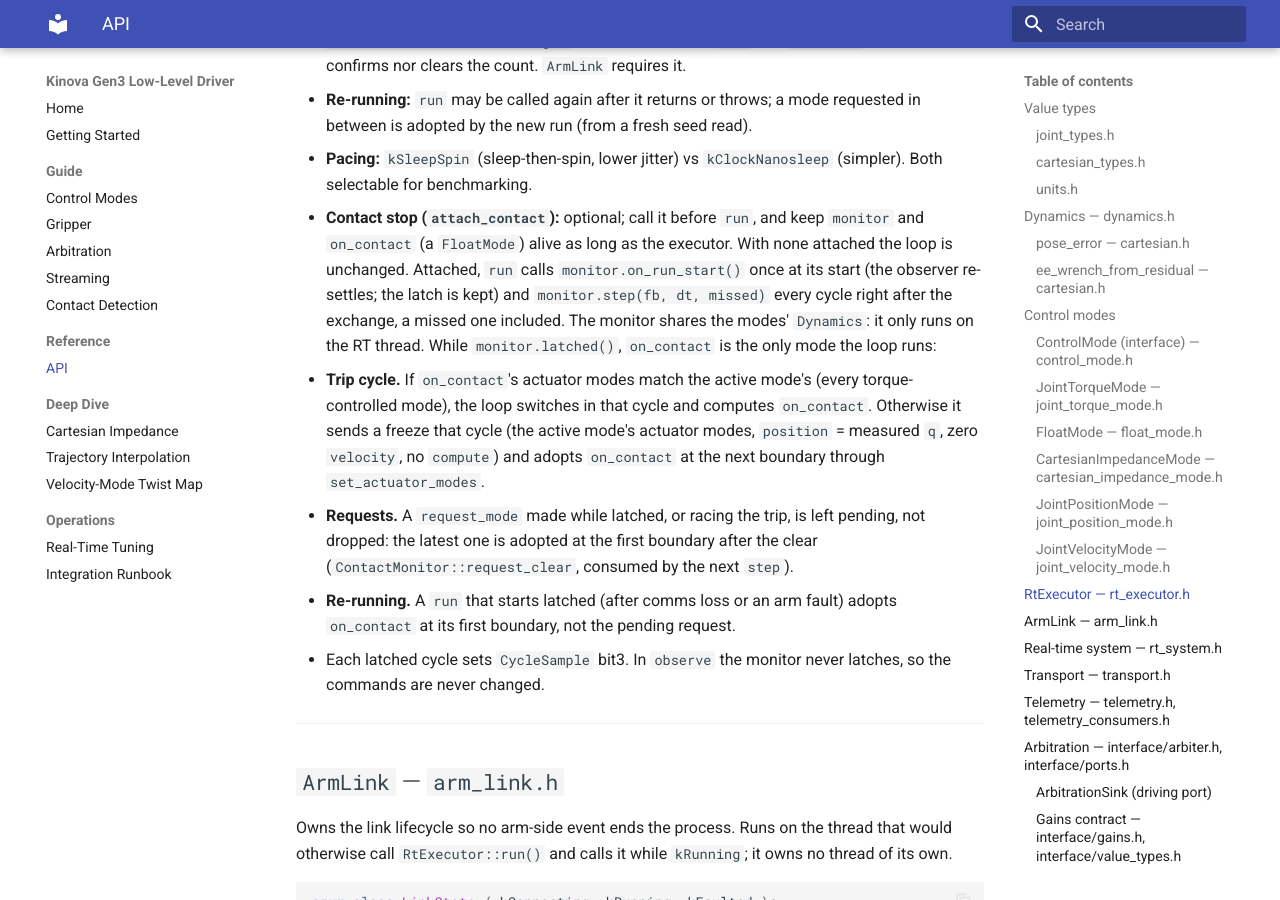
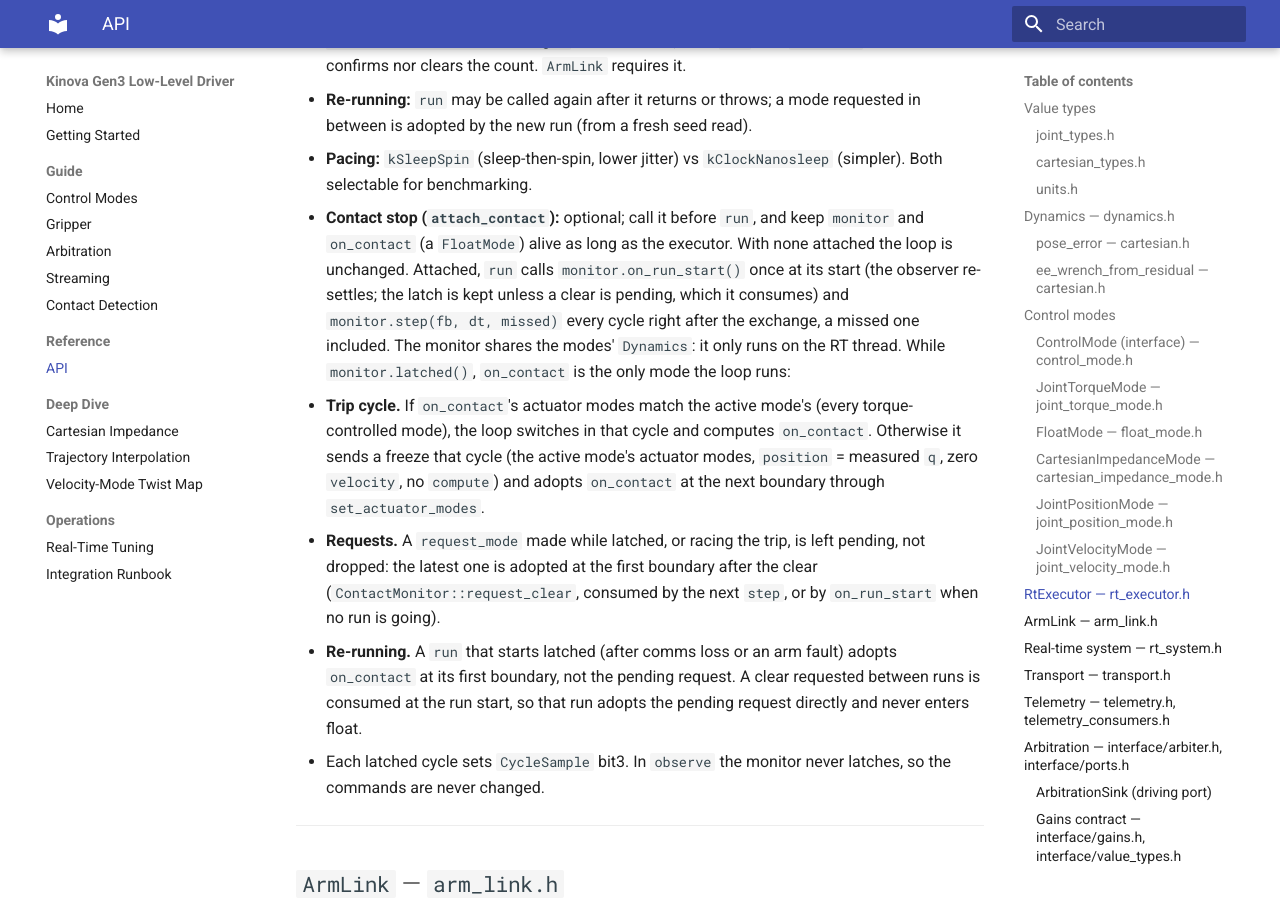
Before and after one commit to rammp-org/kinova-gen3-driver, an MkDocs documentation site: the page built from docs/reference/api.md, in a window 1280 px wide and 900 px high, scrolled down 7179 px. Built offline with MkDocs 1.6.1 and Material for MkDocs 9.7.7, drawn with Linux system fonts in a browser that asks for light colours; some of the changed text lies outside the part shown.

Commit message:
fix(contact): kContact stream close cause, clear between runs, refusal reports active thresholds
- StreamCloseCause::kContact: a contact stop closes an open stream with it;
  every other halt keeps kHalted.
- ContactMonitor::on_run_start() consumes a pending clear, so a clear made
  while no run is going adopts the requested mode directly instead of float
  first and then position (one set_actuator_modes handshake, not two).
- The Arbiter's not-authorized refusal of on_set_contact_thresholds reports
  the active profile and theta, as ContactThresholdsResult documents.
- Docs: float damping is intended, not measured; bench steps add the
  payload-in-enforce check and the observer transient at mode switches.

Co-Authored-By: Claude Opus 5.5 <noreply@anthropic.com>
Claude-Session: https://claude.ai/code/session_01QoDtVscJzCSvwciduriahp

````diff
--- a/docs/reference/api.md
+++ b/docs/reference/api.md
@@ -368,7 +368,7 @@ class RtExecutor {
   `monitor` and `on_contact` (a `FloatMode`) alive as long as the executor. With
   none attached the loop is unchanged. Attached, `run` calls
   `monitor.on_run_start()` once at its start (the observer re-settles; the latch
-  is kept) and `monitor.step(fb, dt, missed)` every cycle right after the
+  is kept unless a clear is pending, which it consumes) and `monitor.step(fb, dt, missed)` every cycle right after the
   exchange, a missed one included. The monitor shares the modes' `Dynamics`: it
   only runs on the RT thread. While `monitor.latched()`, `on_contact` is the only
   mode the loop runs:
@@ -379,9 +379,12 @@ class RtExecutor {
     adopts `on_contact` at the next boundary through `set_actuator_modes`.
   - **Requests.** A `request_mode` made while latched, or racing the trip, is left
     pending, not dropped: the latest one is adopted at the first boundary after
-    the clear (`ContactMonitor::request_clear`, consumed by the next `step`).
+    the clear (`ContactMonitor::request_clear`, consumed by the next `step`, or
+    by `on_run_start` when no run is going).
   - **Re-running.** A `run` that starts latched (after comms loss or an arm
     fault) adopts `on_contact` at its first boundary, not the pending request.
+    A clear requested between runs is consumed at the run start, so that run
+    adopts the pending request directly and never enters float.
   - Each latched cycle sets `CycleSample` bit3. In `observe` the monitor never
     latches, so the commands are never changed.
 
@@ -917,11 +920,14 @@ an unbounded stream has no safe-stop if the client disappears mid-session.
 ### Why the last session ended — `StreamCloseCause`
 
 ```cpp
-enum class StreamCloseCause { kNone, kClientRequest, kDeadlineExpired, kHalted, kIkFault };
+enum class StreamCloseCause { kNone, kClientRequest, kDeadlineExpired, kHalted, kIkFault, kContact };
 StreamCloseCause Supervisor::stream_close_cause() const;   // the LAST close
 ```
 
-Every path through `Supervisor::close_stream()` records one of these. The
+Every path through `Supervisor::close_stream()` records one of these. A halt
+closes with `kContact` when it is a contact stop (`HaltReason::kContact`; the
+recovery is `clear_contact()`, not a re-open) and `kHalted` for every other
+reason. The
 distinction that matters operationally is `kDeadlineExpired` versus `kIkFault`:
 the first says the client went quiet and re-opening is the right response, the
 second says the driver could not solve for the poses being streamed, and
````
Also changed, not shown: CHANGELOG.md (+4 -3 lines), docs/guide/contact-detection.md (+7 -1 lines), docs/guide/control-modes.md (+3 -2 lines), 9 other files.
